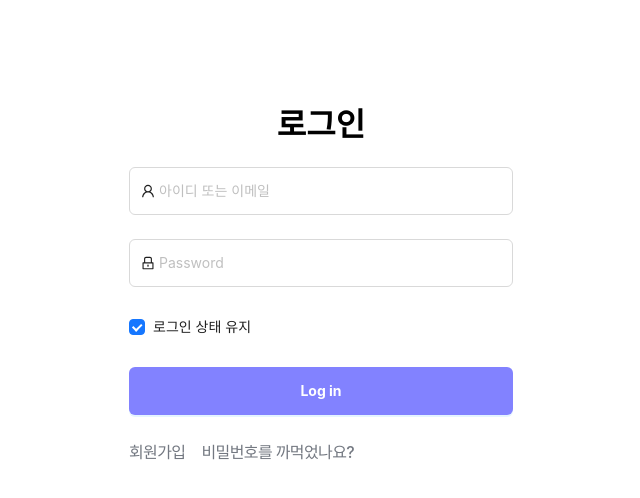
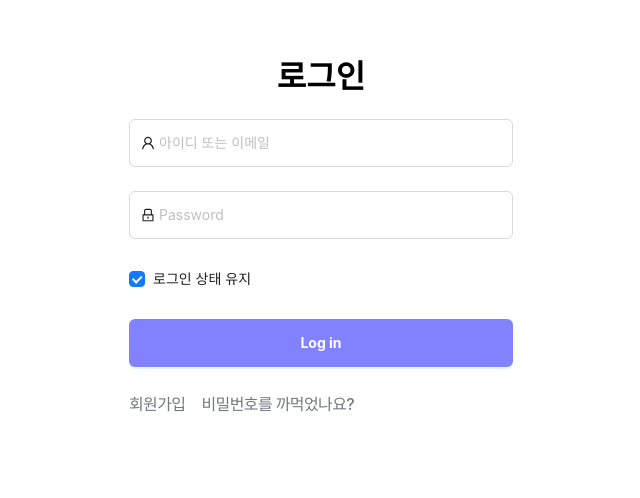
Before and after one commit to jeonjuseong11/gitlab_Mirroring, a React (Create React App) app in the folder highway/: page /login in a window 1280 px wide. Shown: the part 162-660 px from the top of the page, without its empty margins (319-959 px from the left). Built offline with nearby package versions, Linux system fonts and the light colour scheme.

Commit message:
CSS : LoginPage
로그인 페이지 디자인 일부 수정

```diff
--- a/highway/src/styles/LoginStyle.js
+++ b/highway/src/styles/LoginStyle.js
@@ -5,7 +5,7 @@ import { Link } from "react-router-dom";
 export const LoginWrapper = styled.div`
   margin: 0 auto;
   width: 30%;
-  padding-top: 15rem;
+  padding-top: 15%;
   text-align: left;
 `;
 export const LoginInput = styled(Input)`
```
